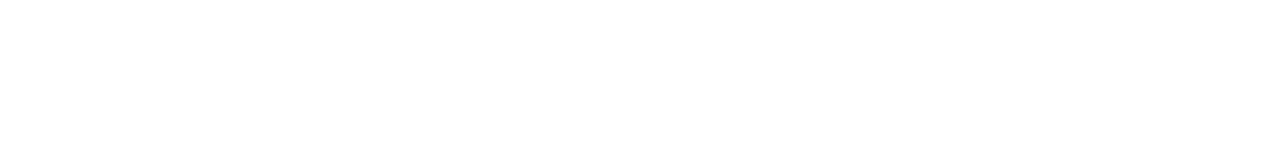
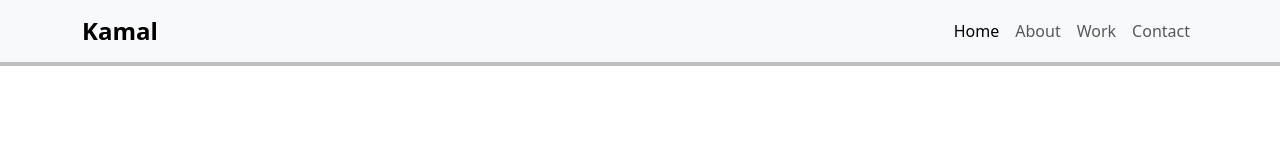
Before and after one commit to KamalIsaac/Portfolio, a plain HTML site: page index.html in a window 1280 px wide. Drawn offline with nearby package versions, Linux system fonts and the light colour scheme.

Commit message:
add navber

```diff
--- a/index.html
+++ b/index.html
@@ -12,6 +12,31 @@
 </head>
 
 <body>
+    <nav class="navbar navbar-expand-lg bg-body-tertiary">
+        <div class="container">
+          <a class="navbar-brand fs-4 fw-bold" href="#">Kamal</a>
+          <button class="navbar-toggler" type="button" data-bs-toggle="collapse" data-bs-target="#navbarNav" aria-controls="navbarNav" aria-expanded="false" aria-label="Toggle navigation">
+            <span class="navbar-toggler-icon"></span>
+          </button>
+          <div class="collapse navbar-collapse" id="navbarNav">
+            <ul class="navbar-nav ms-auto">
+              <li class="nav-item">
+                <a class="nav-link active" aria-current="page" href="#">Home</a>
+              </li>
+              <li class="nav-item">
+                <a class="nav-link" href="#">About</a>
+              </li>
+              <li class="nav-item">
+                <a class="nav-link" href="#">Work</a>
+              </li>
+              <li class="nav-item">
+                <a class="nav-link" href="#">Contact</a>
+              </li>
+            </ul>
+          </div>
+        </div>
+      </nav>
+
     <script src="https://cdn.jsdelivr.net/npm/@popperjs/core@2.11.8/dist/umd/popper.min.js"
         integrity="sha384-I7E8VVD/ismYTF4hNIPjVp/Zjvgyol6VFvRkX/vR+Vc4jQkC+hVqc2pM8ODewa9r"
         crossorigin="anonymous"></script>
--- a/style.css
+++ b/style.css
@@ -0,0 +1,4 @@
+.navbar {
+    background-color: white;
+    box-shadow: 0 0 0 4px rgba(0, 0, 0, 0.25);
+}
```
